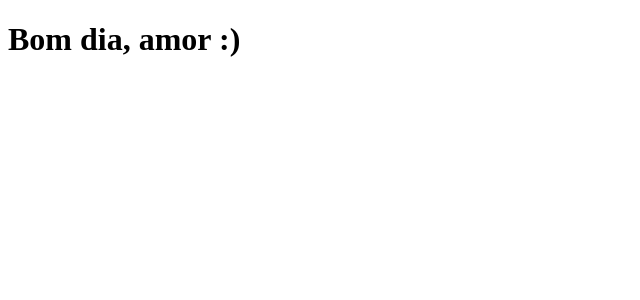
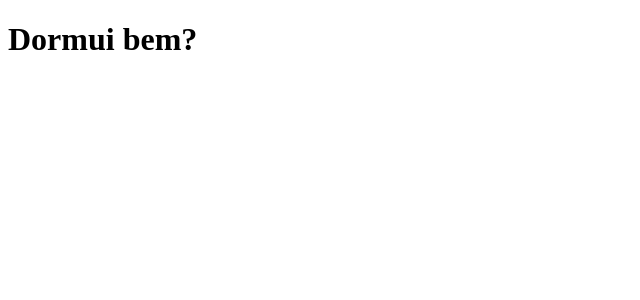
Before and after one commit to IsTorres/studies, a Next.js app: page / in a window 1280 px wide. Shown: the top 300 px of the page, without its empty margins (0-640 px from the left). Built offline with nearby package versions, Linux system fonts and the light colour scheme.

Commit message:
test new message0

```diff
--- a/pages/index.js
+++ b/pages/index.js
@@ -1,3 +1,3 @@
 export default function Home () {
-    return <h1>Bom dia, amor :)</h1>
+    return <h1>Dormui bem?</h1>
 }
```
